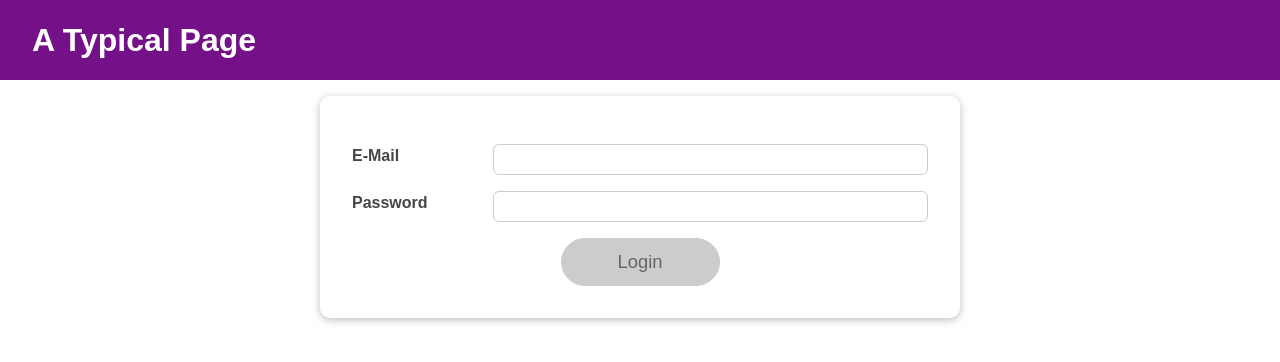
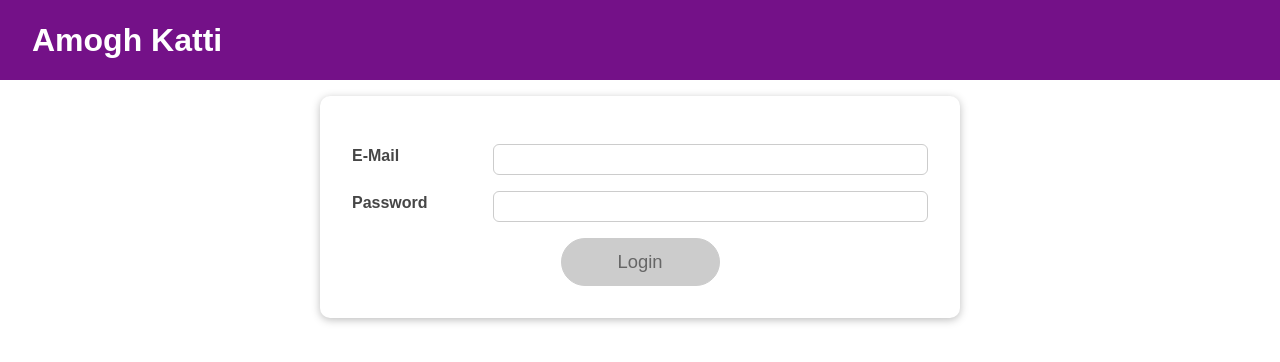
Before and after one commit to barto9496/react-complete-guide, a React (Create React App) app: page / in a window 1280 px wide. Shown: the top 362 px of the page. Built offline with nearby package versions, Linux system fonts and the light colour scheme.

Commit message:
Adding the readme file

```diff
--- a/src/components/MainHeader/MainHeader.js
+++ b/src/components/MainHeader/MainHeader.js
@@ -6,7 +6,7 @@ import classes from './MainHeader.module.css';
 const MainHeader = (props) => {
   return (
     <header className={classes['main-header']}>
-      <h1>A Typical Page</h1>
+      <h1>Amogh Katti</h1>
       <Navigation isLoggedIn={props.isAuthenticated} onLogout={props.onLogout} />
     </header>
   );
```
Also changed, not shown: 1 other file (tests, documents, lock files or other folders).
